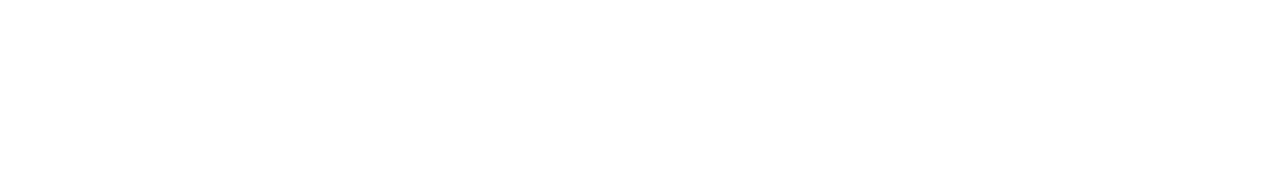
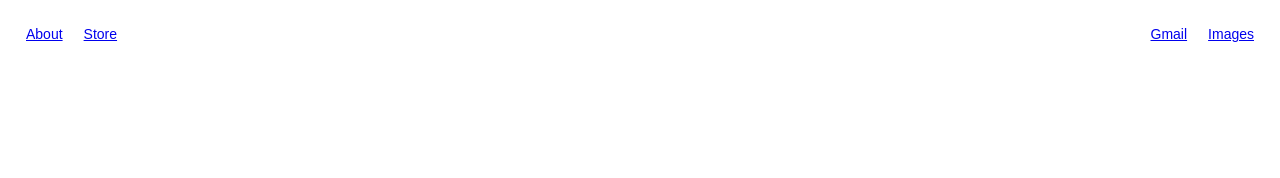
Before and after one commit to Yariee/googleHomepage, a plain HTML site: page index.html in a window 1280 px wide. Shown: the top 178 px of the page. Drawn offline with Linux system fonts and the light colour scheme.

Commit message:
Added navbar

```diff
--- a/index.html
+++ b/index.html
@@ -12,5 +12,13 @@
         <img class="searchImage" src="https://lh3.googleusercontent.com/pj6fF_MQhIJ8uEENjdA2PZsZt1Zd1GQIRpjbSFe4ipx0yNv4UOb7o1FymSmYeQtAhMqCxxqrVLXuA1ZnyJx9NhoyGc5anj19nSSM3DRxzpkj8ymQnef98ETZyc8wXxDzGSm9pF4-hg=s24-p-k">
         <img class="micImage" src="https://www.clipartkey.com/mpngs/m/27-272205_google-microphone-png-google-search-by-voice-icon.png">
     </main>
+    <ul>
+        <li><a href="https://about.google/?fg=1&utm_source=google-US&utm_medium=referral&utm_campaign=hp-header">About</a></li>
+        <li><a class="tab" href="https://store.google.com/US/?utm_source=hp_header&utm_medium=google_ooo&utm_campaign=GS100042&hl=en-US">Store</a></li>
+    </ul>
+    <ul class="rightSide">
+        <li><a href="https://www.google.com/gmail/">Gmail</a></li>
+        <li><a class="tab" href="https://www.google.com/imghp?hl=en&ogbl">Images</a></li>
+    </ul>
 </html>
 </DOCTYPE>
--- a/style.css
+++ b/style.css
@@ -1,3 +1,9 @@
+#html {
+    font-family: Arial;
+    font-size: 14px;
+    color: black;
+}
+
 .searchBar {
     position: fixed;
     left: 30%;
@@ -27,3 +33,25 @@
     left: 66%;
     top: 42%;
 }
+
+ul {
+    list-style-type: none;
+    margin: 18px;
+    padding: 0;
+    display: inline-flex;
+    color: #0000;
+    font-size: 14px;
+    font-family: Arial;
+}
+
+.rightSide {
+    float: right;
+}
+
+ul:hover {
+    text-decoration: underline;
+}
+
+.tab {
+    margin-left: 1.5em;
+}
```
